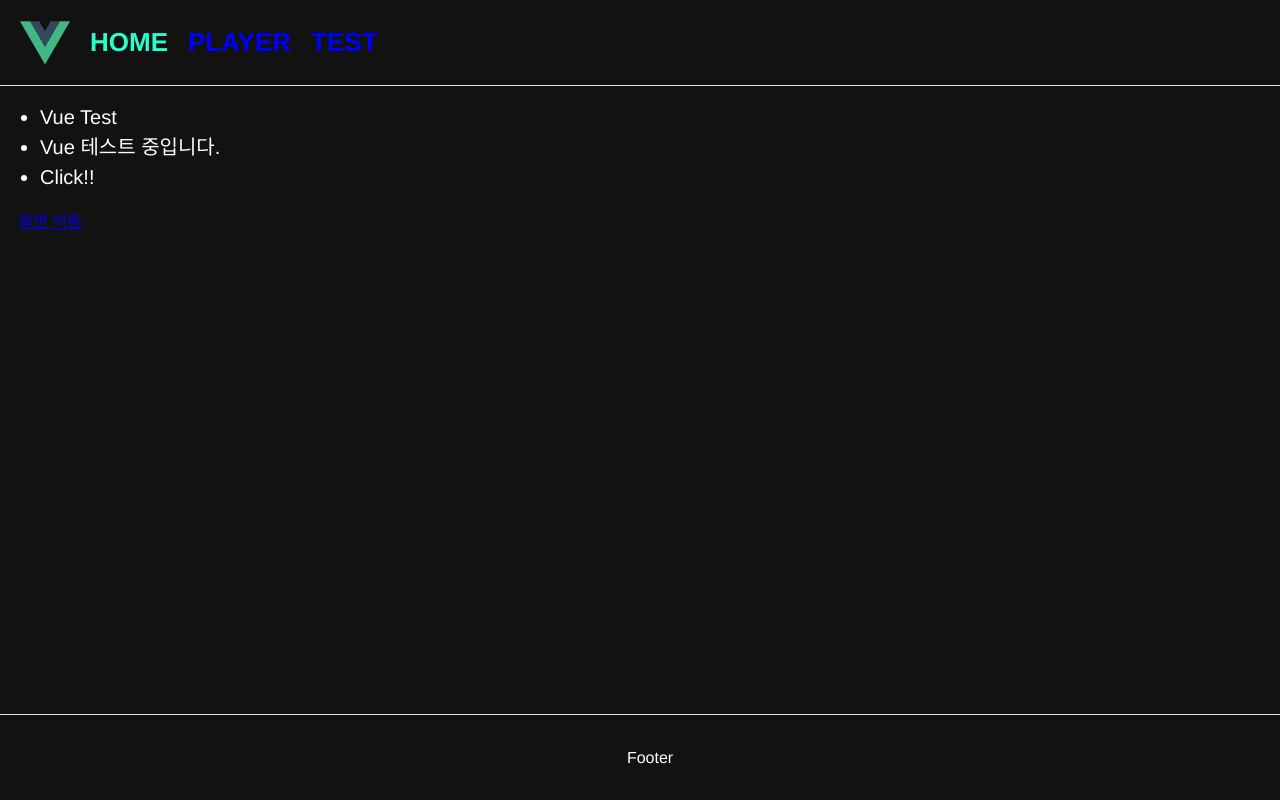
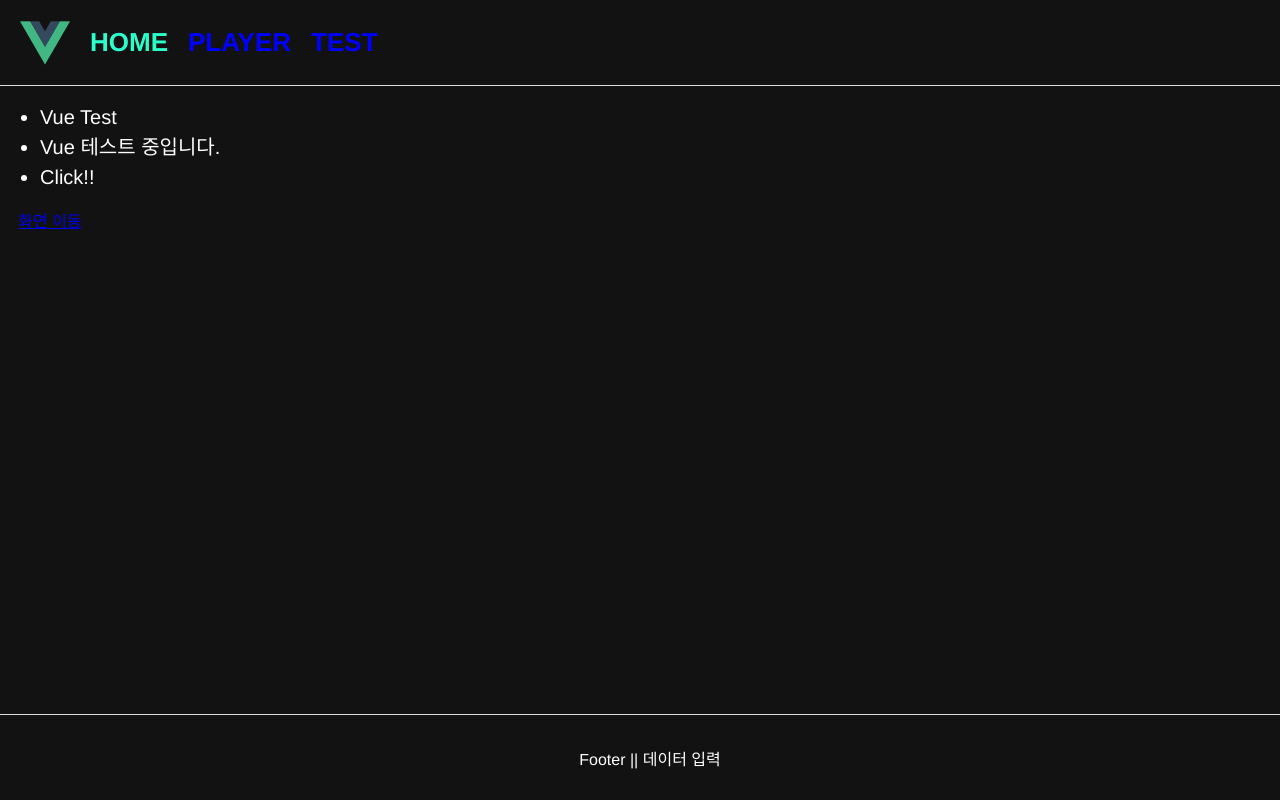
Before and after one commit to hwany0919/vueTest, a Vue app: page / in a window 1280 px wide. Built offline with nearby package versions, Linux system fonts and the light colour scheme.

Commit message:
커밋 테스트

```diff
--- a/src/views/Footer.vue
+++ b/src/views/Footer.vue
@@ -1,7 +1,7 @@
 <template>
   <div class="footer">
     <div>
-      Footer
+      Footer || 데이터 입력
     </div>
   </div>
 </template>
```
